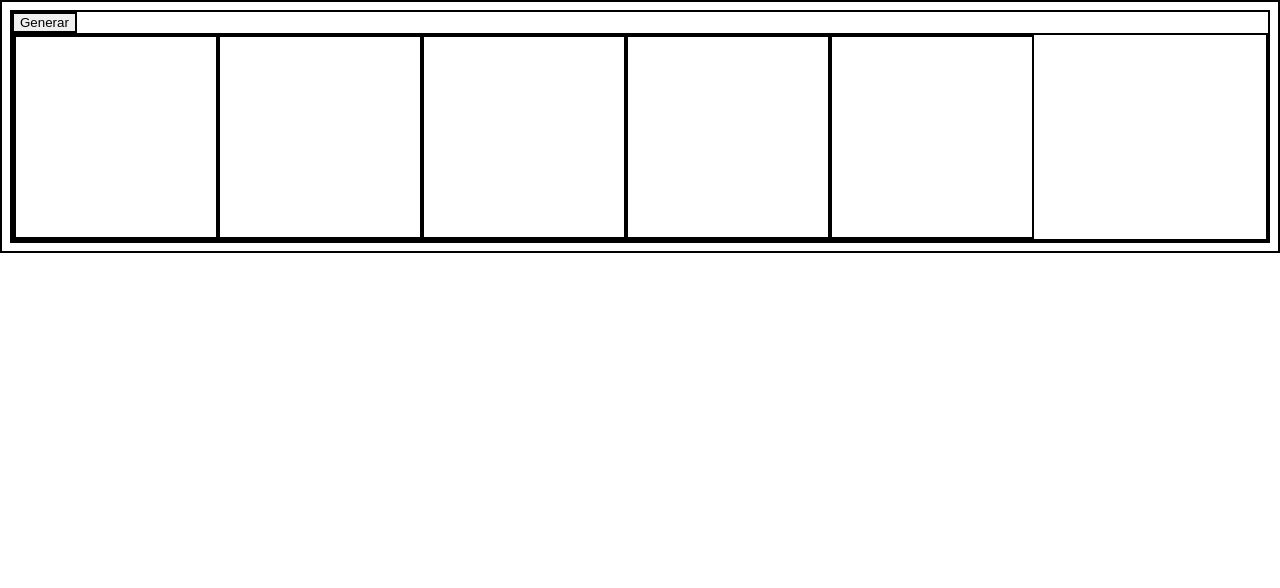
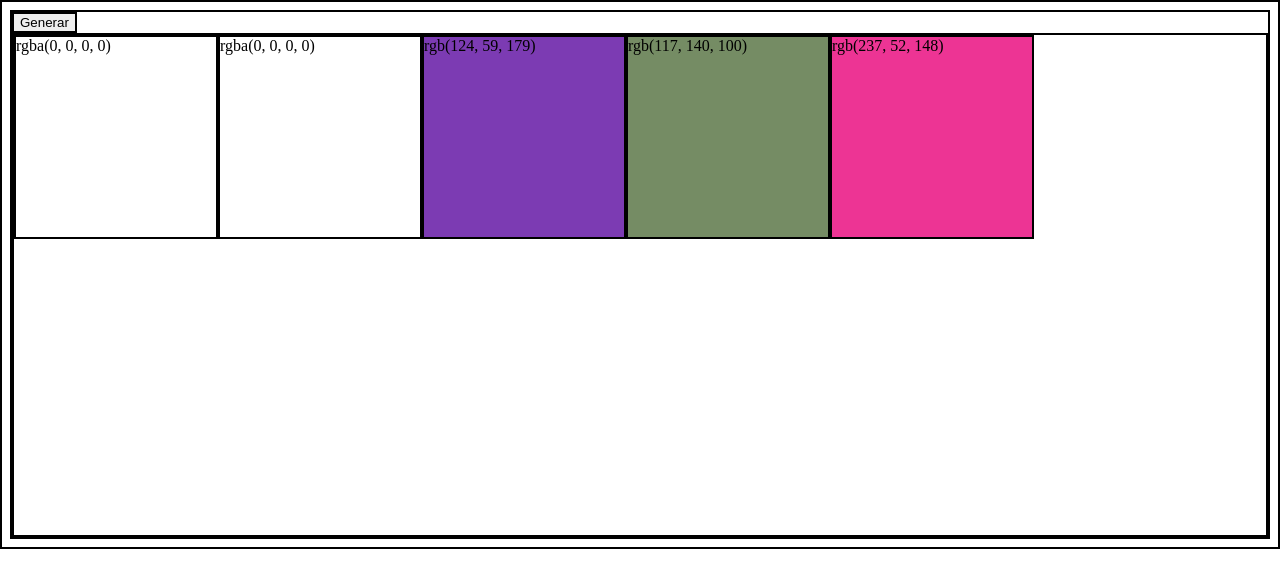
Before and after one commit to ElProfeLugel/desarrollo-web-2025-2-1-gincana, a plain HTML site: page 02_Generador_Paletas_Colores/index.html in a window 1280 px wide. Both pictures are taken after a click on the button "Generar". Drawn offline with Linux system fonts and the light colour scheme.

Commit message:
Emanuel -Modifiqué los div para que pudiera aparecer el color de background en texto

```diff
--- a/02_Generador_Paletas_Colores/scripts.js
+++ b/02_Generador_Paletas_Colores/scripts.js
@@ -18,13 +18,22 @@ document.addEventListener("DOMContentLoaded", () => {
 
             created_divs.forEach(div => {
                 div.setAttribute("style", `background-color: #${Math.floor(Math.random()*16777215).toString(16)};`)
-                const estilo = window.getComputedStyle("").backgroundColor;
-                div.innerText(estilo.backgroundColor)
+            });
+
+            created_divs.forEach(div => {
+
+               const colorHexa = window.getComputedStyle(div).backgroundColor;
+
+               const textoDiv = document.createTextNode(colorHexa);
+
+               div.appendChild(textoDiv);
             });
 
             created = true;
         }
 
+
+
     });
 
     //
--- a/02_Generador_Paletas_Colores/styles.css
+++ b/02_Generador_Paletas_Colores/styles.css
@@ -1,6 +1,7 @@
 main {
     display: flex;
     flex-direction: row;
+    min-height: 500px;
 }
 
 * {
```
